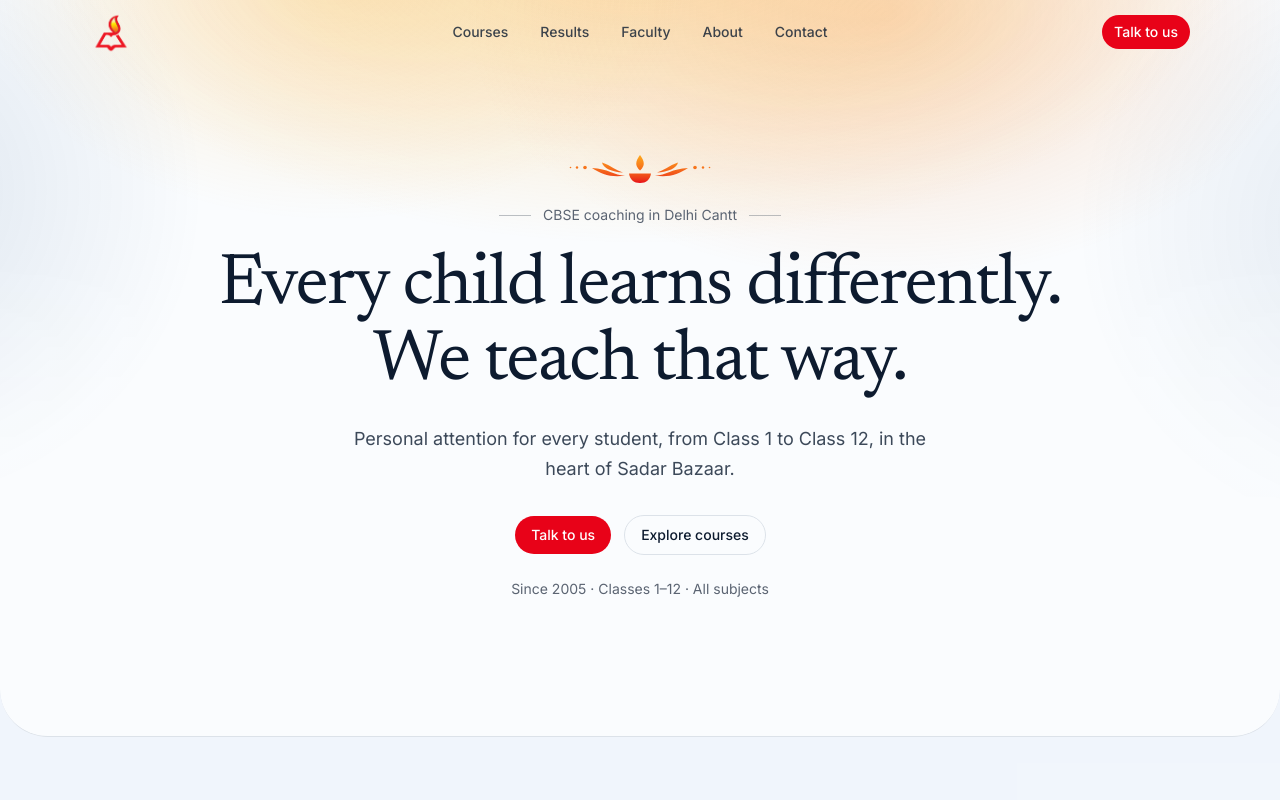
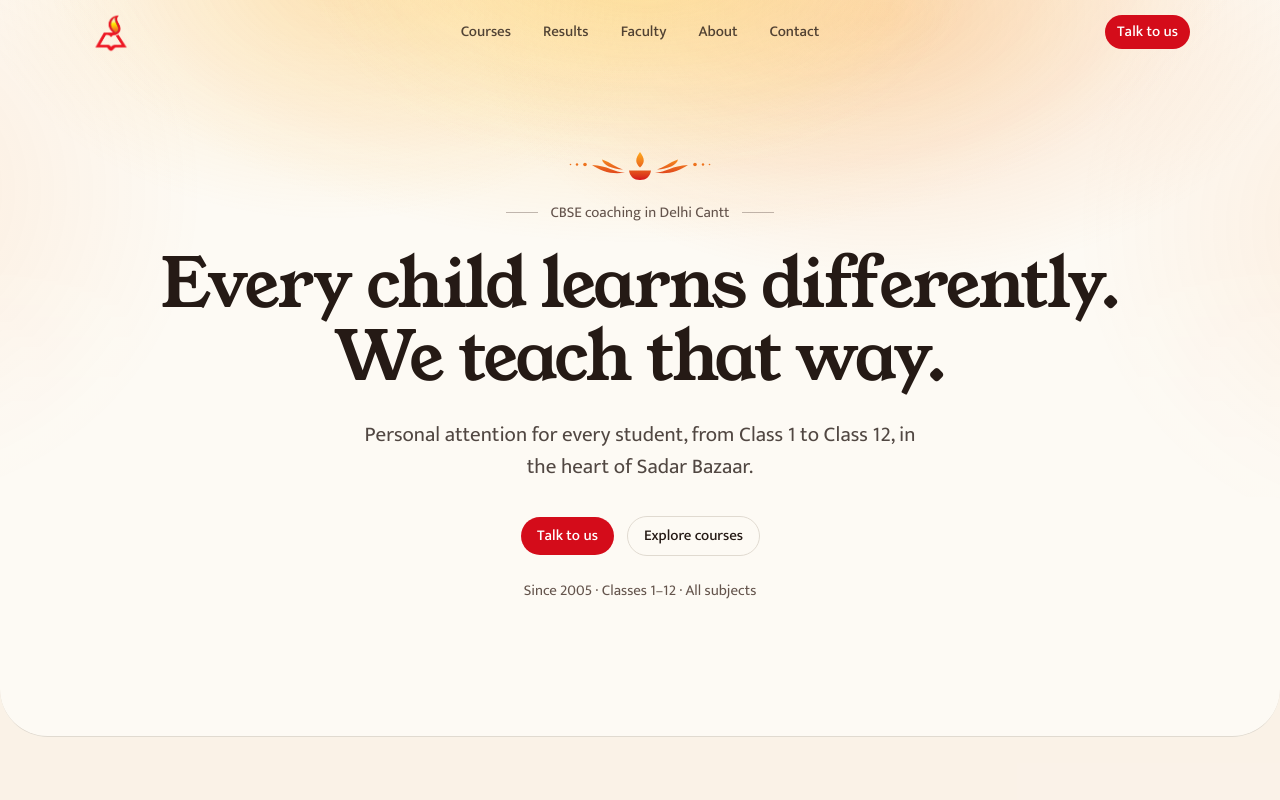
Before and after one commit to imkrrish/dakshstudycircle, a Next.js app: page / in a window 1280 px wide. Shown: the top 800 px of the page. Built offline with nearby package versions, Linux system fonts and the light colour scheme.

Commit message:
feat(design): warm palette, Young Serif + Mukta, type scale tokens, primary hover fix

```diff
--- a/src/app/globals.css
+++ b/src/app/globals.css
@@ -35,14 +35,31 @@
   --color-secondary: var(--secondary);
   --color-primary-foreground: var(--primary-foreground);
   --color-primary: var(--primary);
+  --color-primary-hover: var(--primary-hover);
   --color-popover-foreground: var(--popover-foreground);
   --color-popover: var(--popover);
   --color-card-foreground: var(--card-foreground);
   --color-card: var(--card);
-  --color-navy: var(--navy);
-  --color-navy-foreground: var(--navy-foreground);
   --color-flame: var(--flame);
+  --color-flame-light: var(--flame-light);
   --color-saffron: var(--saffron);
+  /* Type scale, ratio about 1.25. Minimum text is 0.9375rem. */
+  --text-sm: 0.9375rem;
+  --text-sm--line-height: 1.5;
+  --text-base: 1.0625rem;
+  --text-base--line-height: 1.6;
+  --text-lead: 1.3125rem;
+  --text-lead--line-height: 1.55;
+  --text-title: 1.625rem;
+  --text-title--line-height: 1.25;
+  --text-heading: clamp(1.875rem, 1.5rem + 1.6vw, 2.5rem);
+  --text-heading--line-height: 1.12;
+  --text-display: clamp(2.25rem, 8.5vw, 4.25rem);
+  --text-display--line-height: 1.08;
+  /* From sm up the hero headline is two fixed lines, so it scales with the
+     viewport more slowly: the first line is about 14x the font size wide. */
+  --text-display-wide: clamp(2.25rem, 6.4vw, 4.25rem);
+  --text-display-wide--line-height: 1.08;
   --radius-sm: calc(var(--radius) * 0.6);
   --radius-md: calc(var(--radius) * 0.8);
   --radius-lg: var(--radius);
@@ -55,86 +72,83 @@
 :root {
   --navbar-height: 4rem; /* sticky header box; same in both navbar states */
   --radius: 0.625rem;
-  --background: oklch(0.99 0.003 255);
-  --foreground: oklch(0.22 0.045 258);
-  --card: oklch(1 0 0);
-  --card-foreground: oklch(0.22 0.045 258);
-  --popover: oklch(1 0 0);
-  --popover-foreground: oklch(0.22 0.045 258);
-  --primary: oklch(0.585 0.238 27.3);
+  /* Warm paper and brown-black ink. Card/popover are a lighter paper (not pure
+     white) so they lift off the page with the hairline border and stay warm. */
+  --background: oklch(0.985 0.008 85);
+  --foreground: oklch(0.23 0.02 45);
+  --card: oklch(0.995 0.004 85);
+  --card-foreground: oklch(0.23 0.02 45);
+  --popover: oklch(0.995 0.004 85);
+  --popover-foreground: oklch(0.23 0.02 45);
+  --primary: oklch(0.55 0.22 27);
+  --primary-hover: oklch(0.5 0.2 27);
   --primary-foreground: oklch(1 0 0);
-  --secondary: oklch(0.95 0.018 256);
-  --secondary-foreground: oklch(0.376 0.124 256.4);
-  --muted: oklch(0.965 0.007 255);
-  --muted-foreground: oklch(0.5 0.025 258);
-  --accent: oklch(0.95 0.018 256);
-  --accent-foreground: oklch(0.376 0.124 256.4);
-  --destructive: oklch(0.53 0.2 12);
-  --border: oklch(0.91 0.012 255);
-  --input: oklch(0.91 0.012 255);
-  --ring: oklch(0.55 0.15 256);
-  --chart-1: oklch(0.585 0.238 27.3);
-  --chart-2: oklch(0.376 0.124 256.4);
-  --chart-3: oklch(0.798 0.165 72.3);
-  --chart-4: oklch(0.71 0.177 50.9);
-  --chart-5: oklch(0.55 0.15 256);
-  --sidebar: oklch(0.975 0.006 254.6);
-  --sidebar-foreground: oklch(0.22 0.045 258);
-  --sidebar-primary: oklch(0.376 0.124 256.4);
+  --secondary: oklch(0.945 0.025 75);
+  --secondary-foreground: oklch(0.23 0.02 45);
+  --muted: oklch(0.96 0.012 80);
+  --muted-foreground: oklch(0.46 0.025 50);
+  --accent: oklch(0.945 0.025 75);
+  --accent-foreground: oklch(0.23 0.02 45);
+  --destructive: oklch(0.49 0.18 8);
+  --border: oklch(0.89 0.015 80);
+  --input: oklch(0.62 0.02 70);
+  --ring: oklch(0.5 0.13 60);
+  --chart-1: oklch(0.55 0.22 27);
+  --chart-2: oklch(0.8 0.165 72.3);
+  --chart-3: oklch(0.71 0.177 50.9);
+  --chart-4: oklch(0.5 0.13 60);
+  --chart-5: oklch(0.46 0.025 50);
+  --sidebar: oklch(0.96 0.012 80);
+  --sidebar-foreground: oklch(0.23 0.02 45);
+  --sidebar-primary: oklch(0.55 0.22 27);
   --sidebar-primary-foreground: oklch(1 0 0);
-  --sidebar-accent: oklch(0.95 0.018 256);
-  --sidebar-accent-foreground: oklch(0.376 0.124 256.4);
-  --sidebar-border: oklch(0.91 0.012 255);
-  --sidebar-ring: oklch(0.55 0.15 256);
+  --sidebar-accent: oklch(0.945 0.025 75);
+  --sidebar-accent-foreground: oklch(0.23 0.02 45);
+  --sidebar-border: oklch(0.89 0.015 80);
+  --sidebar-ring: oklch(0.5 0.13 60);
 
-  /* Brand */
-  --navy: oklch(0.376 0.124 256.4);
-  --navy-foreground: oklch(1 0 0);
-  --flame: oklch(
-    0.798 0.165 72.3
-  ); /* amber from the logo flame: decoration only */
-  --saffron: oklch(
-    0.71 0.177 50.9
-  ); /* orange from the logo flame: decoration only */
+  /* Flame colours from the logo: decoration only, never text. */
+  --flame-light: oklch(0.92 0.13 95); /* yellow */
+  --flame: oklch(0.8 0.165 72.3); /* amber */
+  --saffron: oklch(0.71 0.177 50.9); /* orange */
 }
 
 .dark {
-  --background: oklch(0.18 0.035 258);
-  --foreground: oklch(0.97 0.005 255);
-  --card: oklch(0.22 0.04 258);
-  --card-foreground: oklch(0.97 0.005 255);
-  --popover: oklch(0.22 0.04 258);
-  --popover-foreground: oklch(0.97 0.005 255);
-  --primary: oklch(0.585 0.238 27.3);
+  --background: oklch(0.2 0.015 50);
+  --foreground: oklch(0.95 0.01 80);
+  --card: oklch(0.24 0.016 50);
+  --card-foreground: oklch(0.95 0.01 80);
+  --popover: oklch(0.24 0.016 50);
+  --popover-foreground: oklch(0.95 0.01 80);
+  --primary: oklch(0.55 0.22 27);
+  --primary-hover: oklch(0.5 0.2 27);
   --primary-foreground: oklch(1 0 0);
-  --secondary: oklch(0.3 0.06 258);
-  --secondary-foreground: oklch(0.97 0.005 255);
-  --muted: oklch(0.26 0.04 258);
-  --muted-foreground: oklch(0.72 0.02 258);
-  --accent: oklch(0.3 0.06 258);
-  --accent-foreground: oklch(0.97 0.005 255);
-  --destructive: oklch(0.68 0.18 15);
-  --border: oklch(1 0 0 / 10%);
-  --input: oklch(1 0 0 / 15%);
-  --ring: oklch(0.7 0.12 256);
-  --chart-1: oklch(0.585 0.238 27.3);
-  --chart-2: oklch(0.55 0.15 256);
-  --chart-3: oklch(0.798 0.165 72.3);
-  --chart-4: oklch(0.71 0.177 50.9);
-  --chart-5: oklch(0.7 0.12 256);
-  --sidebar: oklch(0.221 0.047 255.9);
-  --sidebar-foreground: oklch(0.97 0.005 255);
-  --sidebar-primary: oklch(0.552 0.219 27.3);
+  --secondary: oklch(0.3 0.025 55);
+  --secondary-foreground: oklch(0.95 0.01 80);
+  --muted: oklch(0.27 0.018 50);
+  --muted-foreground: oklch(0.74 0.02 70);
+  --accent: oklch(0.3 0.025 55);
+  --accent-foreground: oklch(0.95 0.01 80);
+  --destructive: oklch(0.7 0.16 10);
+  --border: oklch(0.95 0.01 80 / 12%);
+  --input: oklch(0.95 0.01 80 / 28%);
+  --ring: oklch(0.78 0.12 75);
+  --chart-1: oklch(0.62 0.21 27);
+  --chart-2: oklch(0.8 0.165 72.3);
+  --chart-3: oklch(0.71 0.177 50.9);
+  --chart-4: oklch(0.78 0.12 75);
+  --chart-5: oklch(0.74 0.02 70);
+  --sidebar: oklch(0.24 0.016 50);
+  --sidebar-foreground: oklch(0.95 0.01 80);
+  --sidebar-primary: oklch(0.55 0.22 27);
   --sidebar-primary-foreground: oklch(1 0 0);
-  --sidebar-accent: oklch(0.3 0.06 258);
-  --sidebar-accent-foreground: oklch(0.97 0.005 255);
-  --sidebar-border: oklch(1 0 0 / 10%);
-  --sidebar-ring: oklch(0.7 0.12 256);
+  --sidebar-accent: oklch(0.3 0.025 55);
+  --sidebar-accent-foreground: oklch(0.95 0.01 80);
+  --sidebar-border: oklch(0.95 0.01 80 / 12%);
+  --sidebar-ring: oklch(0.78 0.12 75);
 
-  /* Brand */
-  --navy: oklch(0.3 0.09 257);
-  --navy-foreground: oklch(1 0 0);
-  --flame: oklch(0.798 0.165 72.3);
+  --flame-light: oklch(0.92 0.13 95);
+  --flame: oklch(0.8 0.165 72.3);
   --saffron: oklch(0.71 0.177 50.9);
 }
 
@@ -152,7 +166,7 @@
     @apply border-border outline-ring/50;
   }
   body {
-    @apply bg-background text-foreground;
+    @apply bg-background text-base text-foreground;
   }
   h1,
   h2 {
@@ -167,9 +181,10 @@
   }
 }
 
-/* Hero wash: layered radial gradients (flame, saffron, a hint of navy at the
-   sides) that fade into the page background. No filter: blur. A one-time settle
-   moves only a transform and runs only when motion is allowed. */
+/* Hero wash: the logo flame as the light source on warm paper. Layered radial
+   gradients run yellow (core) to amber to orange (outer) and fade into the page
+   background. No filter: blur. A one-time settle moves only a transform and
+   runs only when motion is allowed. */
 .hero-wash {
   position: absolute;
   inset: 0;
@@ -185,28 +200,33 @@
   inset: -10%;
   background:
     radial-gradient(
+      30% 34% at 50% 4%,
+      color-mix(in oklch, var(--flame-light) 34%, transparent),
+      transparent 72%
+    ),
+    radial-gradient(
       55% 50% at 50% 0%,
-      color-mix(in oklch, var(--flame) 34%, transparent),
+      color-mix(in oklch, var(--flame) 30%, transparent),
       transparent 72%
     ),
     radial-gradient(
       38% 42% at 66% 10%,
-      color-mix(in oklch, var(--saffron) 24%, transparent),
+      color-mix(in oklch, var(--saffron) 22%, transparent),
       transparent 72%
     ),
     radial-gradient(
       32% 38% at 30% 6%,
-      color-mix(in oklch, var(--flame) 20%, transparent),
+      color-mix(in oklch, var(--flame) 18%, transparent),
       transparent 72%
     ),
     radial-gradient(
       30% 50% at 0% 30%,
-      color-mix(in oklch, var(--navy) 12%, transparent),
+      color-mix(in oklch, var(--saffron) 10%, transparent),
       transparent 72%
     ),
     radial-gradient(
       30% 50% at 100% 34%,
-      color-mix(in oklch, var(--navy) 10%, transparent),
+      color-mix(in oklch, var(--saffron) 10%, transparent),
       transparent 72%
     );
 }
--- a/src/app/layout.tsx
+++ b/src/app/layout.tsx
@@ -1,5 +1,5 @@
 import type { Metadata } from "next"
-import { Geist_Mono, Inter, Newsreader } from "next/font/google"
+import { Geist_Mono, Mukta, Young_Serif } from "next/font/google"
 
 import "./globals.css"
 import { Footer } from "@/components/layout/footer"
@@ -8,9 +8,19 @@ import { ContactDialog } from "@/components/shared/contact-dialog"
 import { getSite } from "@/lib/content"
 import { cn } from "@/lib/utils"
 
-const inter = Inter({ subsets: ["latin"], variable: "--font-sans" })
+const mukta = Mukta({
+  weight: ["400", "500", "600"],
+  subsets: ["latin"],
+  display: "swap",
+  variable: "--font-sans",
+})
 
-const newsreader = Newsreader({ subsets: ["latin"], variable: "--font-serif" })
+const youngSerif = Young_Serif({
+  weight: "400",
+  subsets: ["latin"],
+  display: "swap",
+  variable: "--font-serif",
+})
 
 const geistMono = Geist_Mono({
   variable: "--font-geist-mono",
@@ -35,8 +45,8 @@ export default function RootLayout({ children }: LayoutProps<"/">) {
         "antialiased",
         geistMono.variable,
         "font-sans",
-        inter.variable,
-        newsreader.variable,
+        mukta.variable,
+        youngSerif.variable,
       )}
     >
       <body className="flex min-h-full flex-col">
--- a/src/components/layout/section-heading.tsx
+++ b/src/components/layout/section-heading.tsx
@@ -36,7 +36,7 @@ function SectionHeading({
       {...props}
     >
       {eyebrow && <p className="text-sm text-muted-foreground">{eyebrow}</p>}
-      <h2 id={id} className="font-heading text-3xl font-normal md:text-4xl">
+      <h2 id={id} className="font-heading text-heading font-normal">
         {title}
       </h2>
       {intro && (
--- a/src/components/sections/hero-section.tsx
+++ b/src/components/sections/hero-section.tsx
@@ -22,11 +22,11 @@ const heroSectionVariants = cva("relative isolate overflow-clip", {
 })
 
 const heroHeadingVariants = cva(
-  "font-heading leading-[1.05] font-normal tracking-tight text-balance",
+  "font-heading font-normal tracking-tight text-balance",
   {
     variants: {
       size: {
-        large: "text-4xl sm:text-5xl md:text-6xl lg:text-7xl",
+        large: "text-display sm:text-display-wide",
         compact: "text-4xl sm:text-5xl md:text-6xl",
       },
     },
@@ -50,7 +50,7 @@ function HeroSection({ section }: { section: SectionOf<"hero"> }) {
   )
 
   const intro = subheading && (
-    <p className="max-w-xl text-base leading-relaxed text-foreground/80 md:text-lg">
+    <p className="max-w-xl text-base text-foreground/80 md:text-lead">
       {subheading}
     </p>
   )
--- a/src/components/shared/contact-dialog/contact-dialog-client.tsx
+++ b/src/components/shared/contact-dialog/contact-dialog-client.tsx
@@ -53,7 +53,7 @@ function ContactDialogClient({
       <Dialog open={open} onOpenChange={onOpenChange}>
         <DialogContent data-slot="contact-dialog" finalFocus={finalFocus}>
           <DialogHeader>
-            <DialogTitle className="font-heading text-xl font-normal">
+            <DialogTitle className="font-heading text-title font-normal">
               {TITLE}
             </DialogTitle>
             <DialogDescription>{hours}</DialogDescription>
@@ -68,7 +68,7 @@ function ContactDialogClient({
     <Drawer open={open} onOpenChange={onOpenChange}>
       <DrawerContent data-slot="contact-dialog" finalFocus={finalFocus}>
         <DrawerHeader className="relative pr-14 text-left">
-          <DrawerTitle className="font-heading text-xl font-normal">
+          <DrawerTitle className="font-heading text-title font-normal">
             {TITLE}
           </DrawerTitle>
           <DrawerDescription className="text-left">{hours}</DrawerDescription>
--- a/src/components/ui/button.tsx
+++ b/src/components/ui/button.tsx
@@ -7,7 +7,7 @@ const buttonVariants = cva(
   {
     variants: {
       variant: {
-        default: "bg-primary text-primary-foreground hover:bg-primary/80",
+        default: "bg-primary text-primary-foreground hover:bg-primary-hover",
         outline:
           "border-border bg-background hover:bg-muted hover:text-foreground aria-expanded:bg-muted aria-expanded:text-foreground dark:bg-transparent dark:hover:bg-input/30",
         secondary:
```
Also changed, not shown: .claude/settings.json, 2 other files (tests, documents, lock files or other folders).
